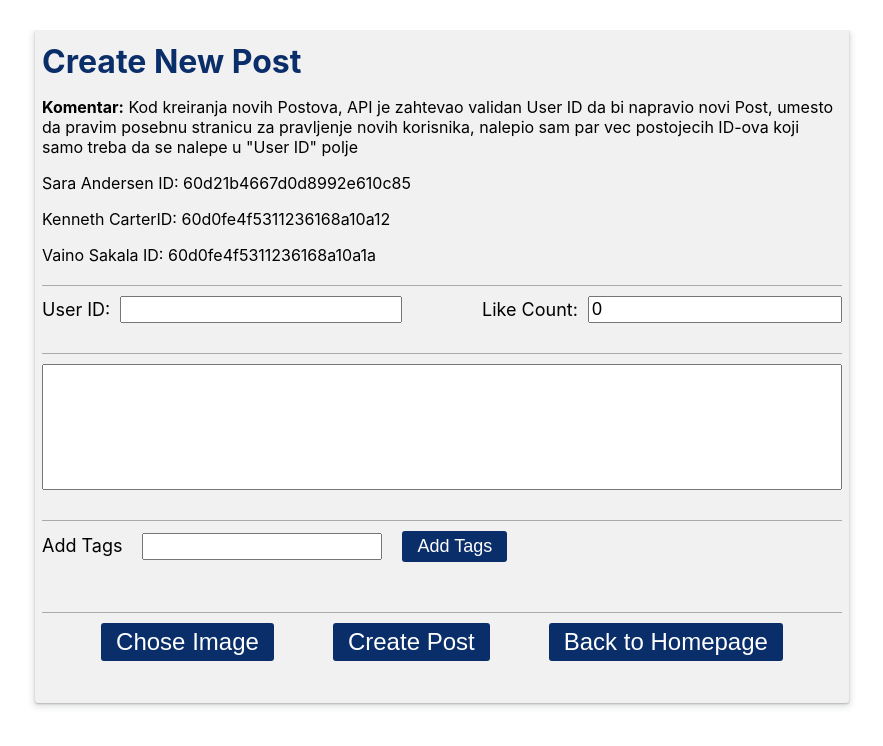
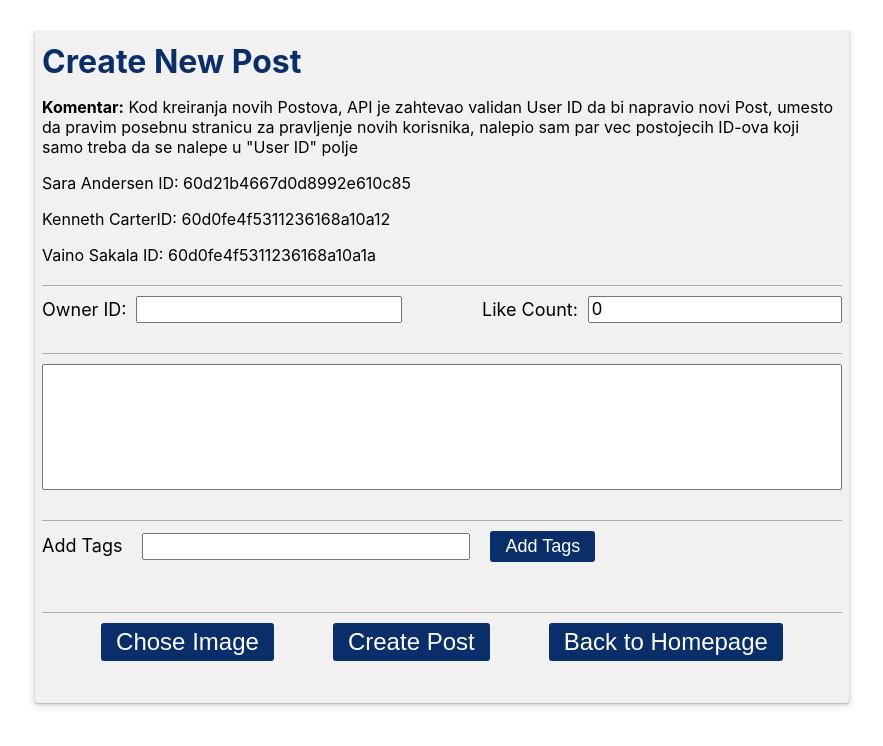
Before and after one commit to Mihailob5017/pratice-js-ca, a React (Create React App) app: page /create in a window 1280 px wide. Shown: the top 746 px of the page, without its empty margins (198-1081 px from the left). Built offline with nearby package versions, Linux system fonts and the light colour scheme.

Commit message:
added reusable components

```diff
--- a/src/components/create/create.component.jsx
+++ b/src/components/create/create.component.jsx
@@ -11,6 +11,9 @@ import { Link, useNavigate } from 'react-router-dom';
 
 // Redux
 import { connect } from 'react-redux';
+
+// Components
+import Input from '../input/input.component';
 
 // Code
 const Create = ({ isBeingEdited = false, post = {} }) => {
@@ -86,24 +89,21 @@ const Create = ({ isBeingEdited = false, post = {} }) => {
 			<p>Sara Andersen ID: 60d21b4667d0d8992e610c85</p>
 			<p>Kenneth CarterID: 60d0fe4f5311236168a10a12</p>
 			<p>Vaino Sakala ID: 60d0fe4f5311236168a10a1a</p>
-			<div className='input-container'>
-				<div className='id-container'>
-					<label>User ID: </label>
-					<input
+			<div className='input-wrapper'>
+				<Input
+					label='Owner ID: '
+					name='post-id'
 					disabled={isBeingEdited}
-						type='text'
 					value={id}
-						onChange={(e) => setId(e.target.value)}
+					handleChange={setId}
 				/>
-				</div>
-				<div className='likes-container'>
-					<label>Like Count: </label>
-					<input
+				<Input
+					label='Like Count: '
 					type='number'
 					value={likes}
-						onChange={(e) => setLikes(e.target.value)}
+					handleChange={setLikes}
+					name='post-likes'
 				/>
-				</div>
 			</div>
 
 			<div className='text-container'>
--- a/src/components/create/create.style.css
+++ b/src/components/create/create.style.css
@@ -14,7 +14,7 @@
 	color: rgb(9, 46, 105);
 }
 
-.input-container {
+.input-wrapper {
 	margin: 20px 0;
 	width: 100%;
 	padding: 10px 0;
@@ -23,25 +23,6 @@
 	flex-direction: row;
 	align-items: center;
 	justify-content: space-between;
-}
-.likes-container,
-.id-container {
-	width: 45%;
-	display: flex;
-	flex-direction: row;
-	align-items: center;
-}
-.likes-container label,
-.id-container label {
-	width: fit-content;
-	font-size: 18px;
-	margin-right: 10px;
-}
-.likes-container input,
-.id-container input {
-	width: 40%;
-	font-size: 18px;
-	flex: 1;
 }
 
 .text-container {
@@ -167,14 +148,10 @@
 	.buttons-container {
 		flex-direction: column;
 	}
-	.input-container {
+	.input-wrapper {
 		flex-direction: column;
 		justify-content: flex-start;
 		align-items: flex-start;
-	}
-	.input-container div {
-		margin: 5px 0;
-		width: 100%;
 	}
 	.buttons-container * {
 		margin: 5px auto;
--- /dev/null
+++ b/src/components/input/input.component.jsx
@@ -0,0 +1,32 @@
+import React from 'react';
+import './input.style.css';
+
+// Code
+const Input = ({
+	type = 'text',
+	name,
+	value,
+	placeholder,
+	handleChange,
+	label,
+	disabled = false,
+	customClass = '',
+}) => {
+	return (
+		<div className={`input-container ${customClass}`}>
+			<label htmlFor={name} className='input-label'>
+				{label}
+			</label>
+			<input
+				disabled={disabled}
+				type={type}
+				name={name}
+				value={value}
+				placeholder={placeholder}
+				onChange={(e) => handleChange(e.target.value)}
+			/>
+		</div>
+	);
+};
+
+export default Input;
--- /dev/null
+++ b/src/components/input/input.style.css
@@ -0,0 +1,23 @@
+.input-container {
+	width: 45%;
+	display: flex;
+	flex-direction: row;
+	align-items: center;
+}
+.input-container label {
+	width: fit-content;
+	font-size: 18px;
+	margin-right: 10px;
+}
+input {
+	width: 40%;
+	font-size: 18px;
+	flex: 1;
+}
+
+@media screen and (max-width: 630px) {
+	.input-container {
+		margin: 5px 0;
+		width: 100%;
+	}
+}
```
Lines whose indentation alone changed are shown as unchanged.
